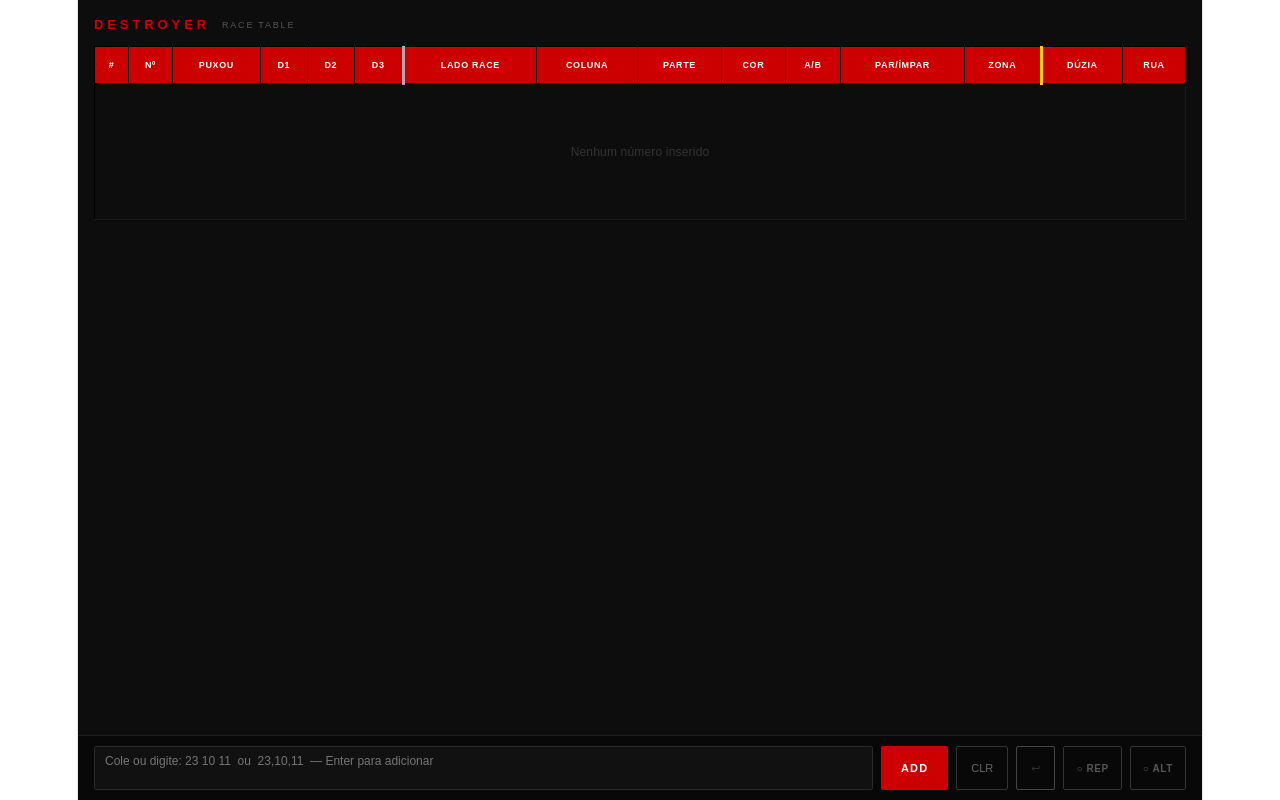
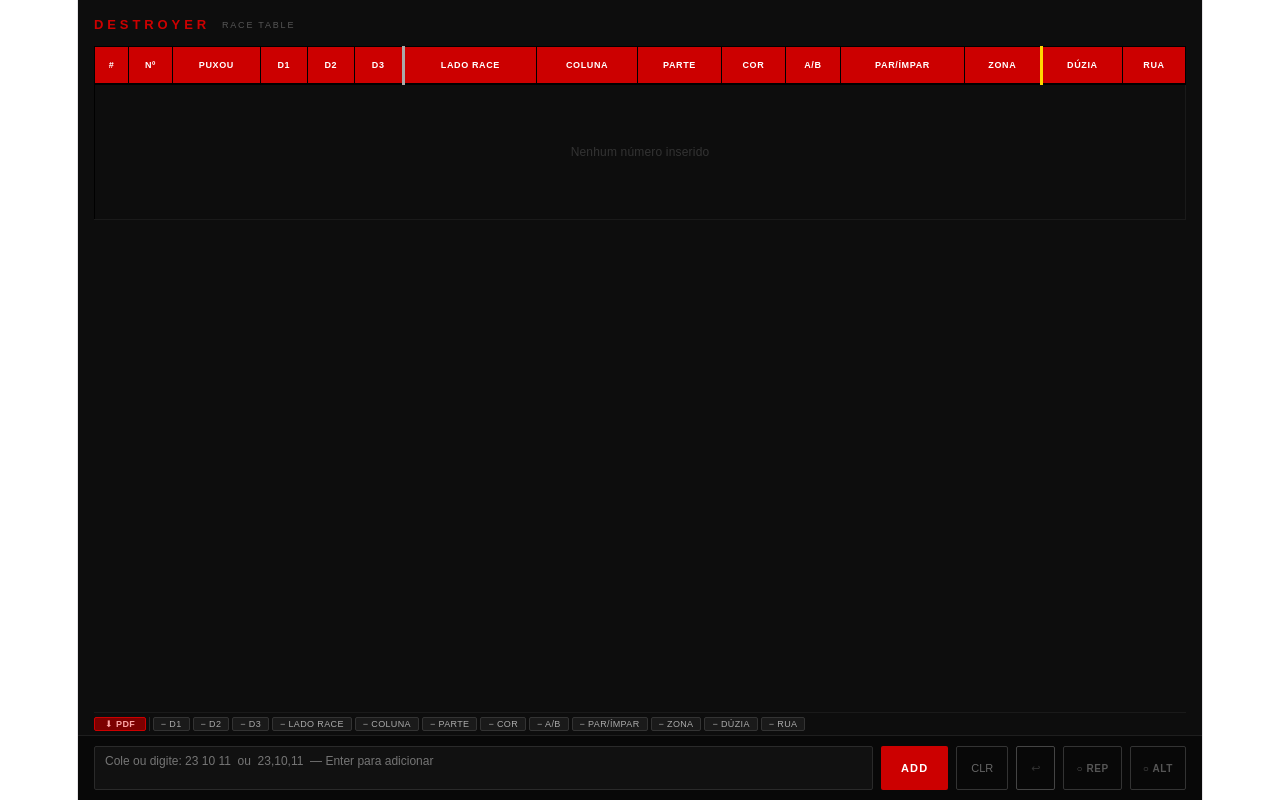
Before and after one commit to hanifalvesbatista10-spec/DESTROYER5.0, a React (Vite) app: page / in a window 1280 px wide. Built offline with nearby package versions, Linux system fonts and the light colour scheme.

Commit message:
Update App.jsx

```diff
--- a/src/App.jsx
+++ b/src/App.jsx
@@ -354,6 +354,8 @@ export default function DestroyerRaceTable() {
   const [showRep, setShowRep] = useState(false);
   const [showAlt, setShowAlt] = useState(false);
 
+
+
   const dragKey   = useRef(null);
   const dragOver  = useRef(null);
 
@@ -436,6 +438,46 @@ export default function DestroyerRaceTable() {
     setInput("");
   }
   function handleKey(e) { if(e.key==="Enter"&&!e.shiftKey){e.preventDefault();addNumbers();} }
+
+  async function exportPDF() {
+    try {
+      // Load libraries dynamically
+      if (!window.html2canvas) {
+        await new Promise((res, rej) => {
+          const s = document.createElement("script");
+          s.src = "https://cdnjs.cloudflare.com/ajax/libs/html2canvas/1.4.1/html2canvas.min.js";
+          s.onload = res; s.onerror = rej;
+          document.head.appendChild(s);
+        });
+      }
+      if (!window.jspdf) {
+        await new Promise((res, rej) => {
+          const s = document.createElement("script");
+          s.src = "https://cdnjs.cloudflare.com/ajax/libs/jspdf/2.5.1/jspdf.umd.min.js";
+          s.onload = res; s.onerror = rej;
+          document.head.appendChild(s);
+        });
+      }
+
+      const tableEl = document.getElementById("destroyer-table");
+      if (!tableEl) return;
+
+      const canvas = await window.html2canvas(tableEl, {
+        backgroundColor: "#0d0d0d",
+        scale: 2,
+        useCORS: true,
+        logging: false,
+      });
+
+      const { jsPDF } = window.jspdf;
+      const imgData = canvas.toDataURL("image/png");
+      const pdf = new jsPDF({ orientation: "landscape", unit: "px", format: [canvas.width / 2, canvas.height / 2] });
+      pdf.addImage(imgData, "PNG", 0, 0, canvas.width / 2, canvas.height / 2);
+      pdf.save("destroyer-race-table.pdf");
+    } catch(err) {
+      alert("Erro ao gerar PDF: " + err.message);
+    }
+  }
 
   function isColVisible(key) {
     const col = INIT_COLS.find(c => c.key === key);
@@ -703,7 +745,6 @@ export default function DestroyerRaceTable() {
     return top2Chars.every(({key, val}) => (entry[key]||"—") === val);
   };
 
-
   return (
     <div style={{display:"flex",flexDirection:"row",minHeight:"100vh",background:"#0d0d0d",color:"#e5e5e5",fontFamily:"Arial, sans-serif"}}>
       <style>{`
@@ -740,10 +781,11 @@ export default function DestroyerRaceTable() {
           <span style={{fontSize:13,letterSpacing:"0.3em",color:"#CC0000",fontWeight:"bold"}}>DESTROYER</span>
           <span style={{fontSize:9,letterSpacing:"0.2em",color:"#555"}}>RACE TABLE</span>
           {entries.length>0&&<span style={{marginLeft:"auto",fontSize:9,color:"#555"}}>{entries.length} números</span>}
+
         </div>
 
-        <div style={{flex:1,overflowY:"auto",marginBottom:8}}>
-          <table style={{width:"100%",borderCollapse:"collapse",borderTop:"1px solid #000",borderLeft:"1px solid #000"}}>
+        <div id="destroyer-table-wrap" style={{flex:1,overflowY:"auto",marginBottom:8}}>
+          <table id="destroyer-table" style={{width:"100%",borderCollapse:"collapse",borderTop:"1px solid #000",borderLeft:"1px solid #000"}}>
             <thead>
               <tr>
                 {orderedCols.map(col => {
@@ -906,6 +948,36 @@ export default function DestroyerRaceTable() {
             </tbody>
           </table>
         </div>
+
+        {/* Barra de toggle de colunas + PDF */}
+        <div style={{display:"flex",gap:3,padding:"4px 0",flexWrap:"wrap",borderTop:"1px solid #1a1a1a",marginTop:4,alignItems:"center"}}>
+          <button onClick={exportPDF}
+            style={{padding:"1px 10px",background:"#7c0000",border:"1px solid #CC0000",borderRadius:2,
+              color:"#fca5a5",fontSize:9,cursor:"pointer",fontFamily:"Arial, sans-serif",fontWeight:"bold",letterSpacing:"0.05em"}}>
+            ⬇ PDF
+          </button>
+          <div style={{width:"0.5px",height:14,background:"#2a2a2a"}}/>
+          {INIT_COLS.filter(c=>c.toggleable).map(col => {
+            const vis = isColVisible(col.key);
+            return (
+              <button key={col.key} onClick={()=>toggleHide(col.key)}
+                title={vis ? "Ocultar "+col.label : "Mostrar "+col.label}
+                style={{
+                  padding:"1px 7px",
+                  background: vis ? "#1a1a1a" : "#0a0a0a",
+                  border: vis ? "1px solid #333" : "1px solid #1a1a1a",
+                  borderRadius:2,
+                  color: vis ? "#aaa" : "#333",
+                  fontSize:9, cursor:"pointer",
+                  fontFamily:"Arial, sans-serif",
+                  letterSpacing:"0.04em",
+                  transition:"all 0.15s",
+                }}>
+                {vis ? "−" : "+"} {col.label}
+              </button>
+            );
+          })}
+        </div>
       </div>
 
       {/* Rodapé */}
```
